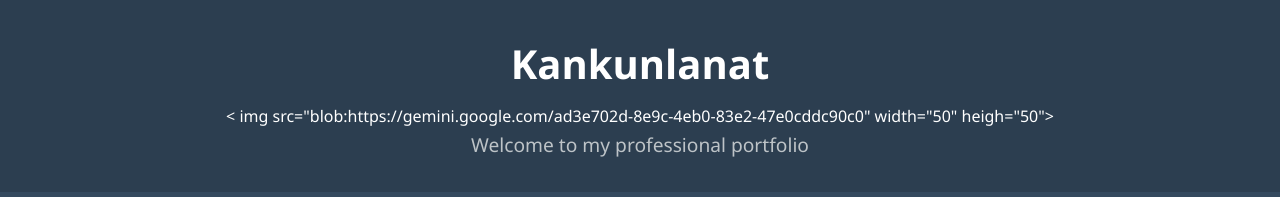
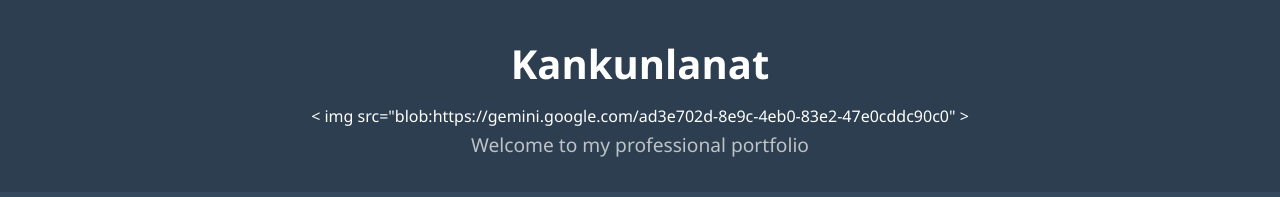
Before and after one commit to classp6411706-arch/classp6411706-arcd.github.io, a plain HTML site: page index.html in a window 1280 px wide. Shown: the top 197 px of the page. Drawn offline with Linux system fonts and the light colour scheme.

Commit message:
Update index.html

```diff
--- a/index.html
+++ b/index.html
@@ -125,7 +125,7 @@
 
     <header>
         <h1>Kankunlanat</h1>
-< img src="blob:https://gemini.google.com/ad3e702d-8e9c-4eb0-83e2-47e0cddc90c0" width="50" heigh="50">
+< img src="blob:https://gemini.google.com/ad3e702d-8e9c-4eb0-83e2-47e0cddc90c0" >
     <p>Welcome to my professional portfolio</p>
     </header>
 
```
